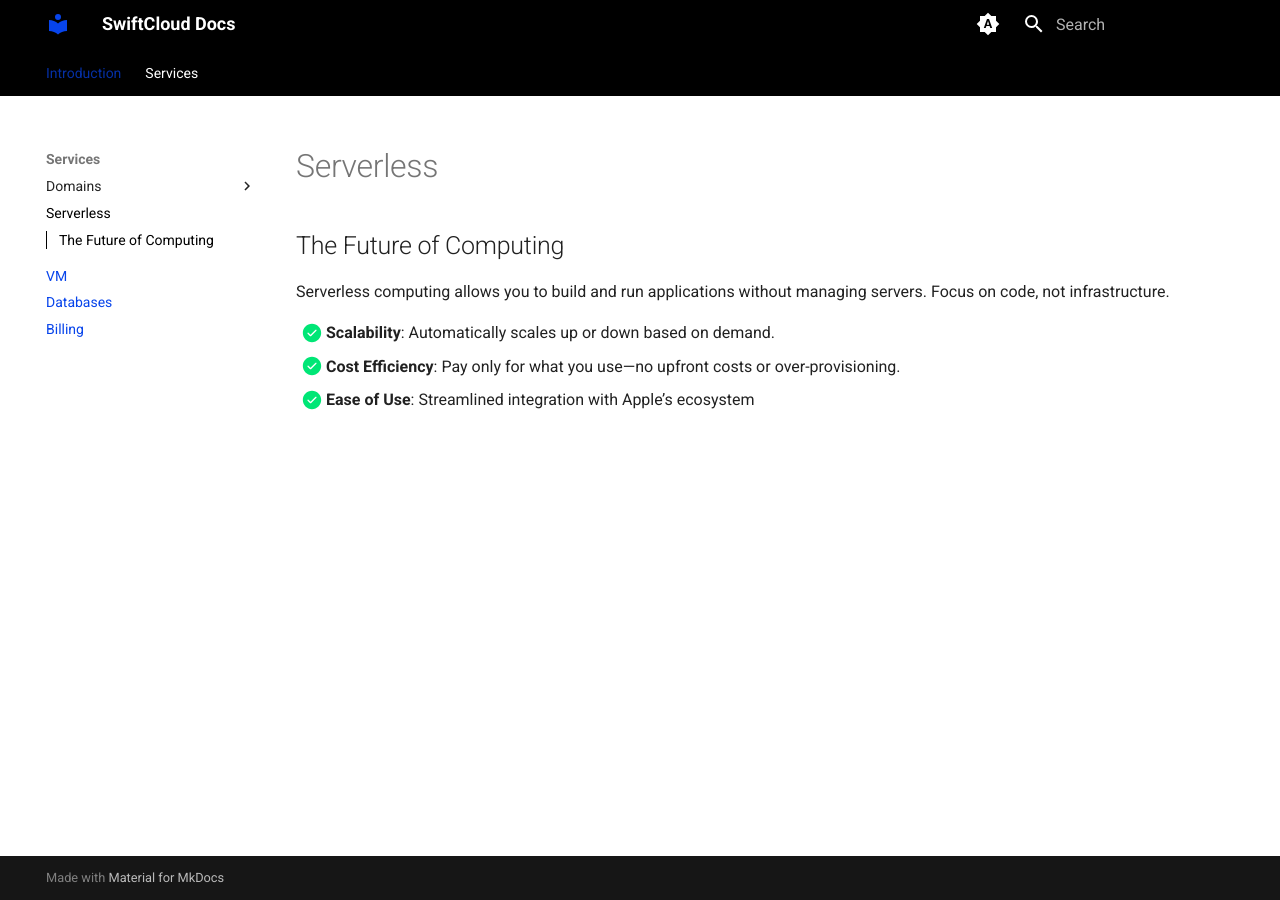
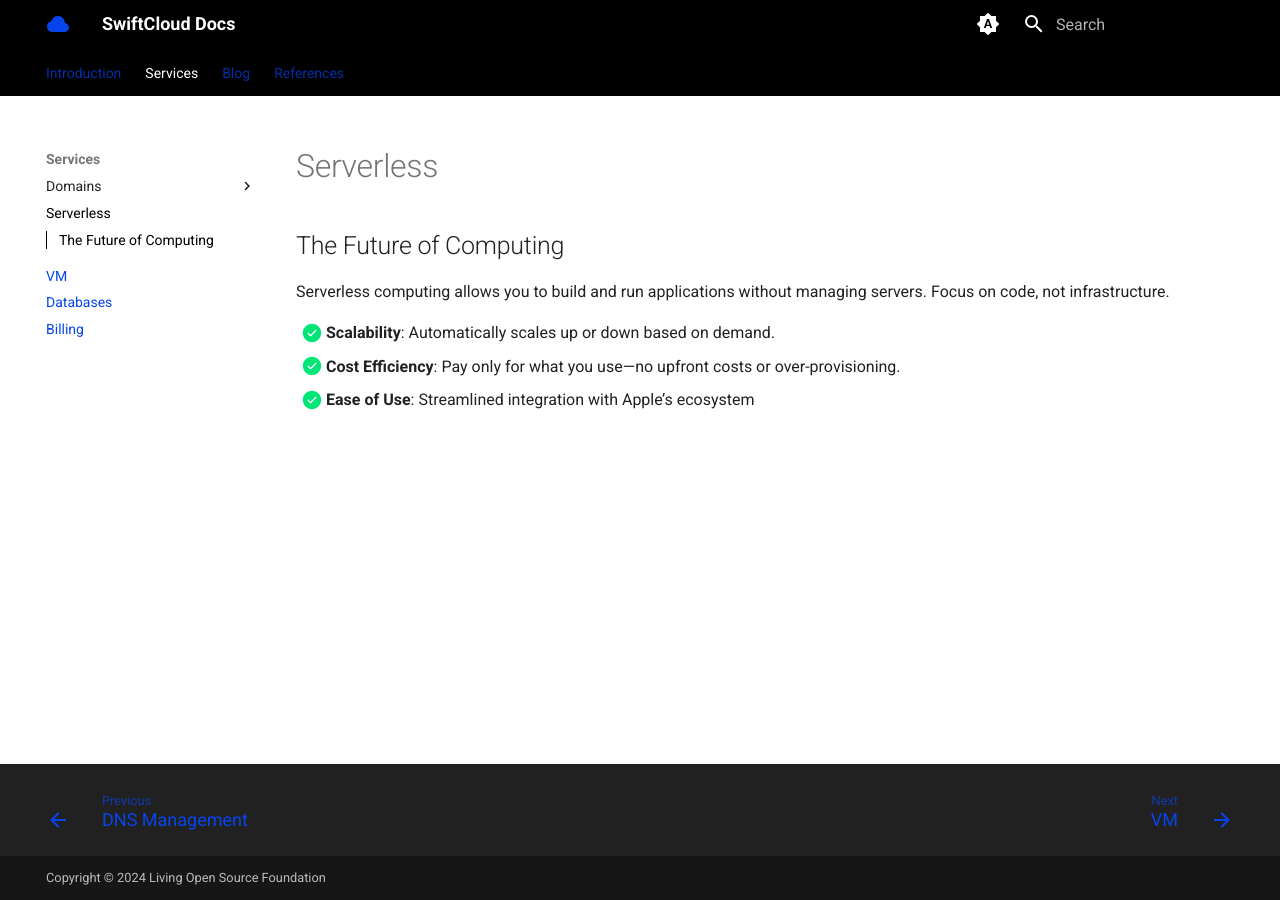
Before and after one commit to livingopensource/swiftcloud, an MkDocs documentation site: the page built from docs/serverless.md, in a window 1280 px wide. Built offline with MkDocs 1.6.1 and Material for MkDocs 9.7.7, drawn with Linux system fonts in a browser that asks for light colours.

Commit message:
feat: Added automatic theming
Added blogs and custom footer

Added footer navigations

```diff
--- a/docs/stylesheets/custom.css
+++ b/docs/stylesheets/custom.css
@@ -1,7 +1,10 @@
 :root {
     --md-primary-fg-color:        #000000;
+    --md-primary-fg-color--light: #ECB7B7;
+    --md-primary-fg-color--dark:  #90030C;
   }
 
-  a:link, a:visited {
+
+  a:default, a:link, a:visited, a:hover, a:active {
     color: #0744eb;
   }
--- a/mkdocs.yml
+++ b/mkdocs.yml
@@ -10,20 +10,28 @@
    - VM: vm.md
    - Databases: dbaas.md
    - Billing: billing.md
+ - Blog:
+    - blog/index.md
+ - References: references.md
 theme:
   name: material
+  icon:
+    logo: material/cloud
+  favicon: assets/favicon.png
   palette:
     # Palette toggle for automatic mode
     - media: "(prefers-color-scheme)"
       primary: custom
+      accent: custom
+      scheme: default
       toggle:
         icon: material/brightness-auto
         name: Switch to light mode
 
     # Palette toggle for light mode
     - media: "(prefers-color-scheme: light)"
-      scheme: default
       primary: custom
+      accent: custom
       toggle:
         icon: material/brightness-7
         name: Switch to dark mode
@@ -32,9 +40,10 @@
     - media: "(prefers-color-scheme: dark)"
       scheme: slate
       primary: custom
+      accent: custom
       toggle:
         icon: material/brightness-4
-        name: Switch to system preference
+        name: Switch to light mode
   features:
     - navigation.instant
     - navigation.instant.progress
@@ -42,6 +51,7 @@
     - toc.integrate
     - navigation.top
     - navigation.tabs
+    - navigation.footer
 
 extra_css:
   - stylesheets/custom.css
@@ -63,3 +73,9 @@
   - search
   - neoteroi.mkdocsoad:
       use_pymdownx: true
+  - tags:
+      tags_file: references.md
+  - blog
+extra:
+  generator: false
+copyright: Copyright &copy; 2024 Living Open Source Foundation
```
Also changed, not shown: docs/blog/posts/create_cloud_image.md (added, +102 -0 lines), docs/blog/posts/k3s_node_not_ready.md (added, +53 -0 lines), docs/blog/posts/openzfs_on_rocky_linux.md (added, +89 -0 lines), docs/index.md (+5 -0 lines), docs/references.md (added, +5 -0 lines), docs/assets/favicon.jpg (added), docs/assets/favicon.png (added), docs/blog/index.md (added), 1 other file.
